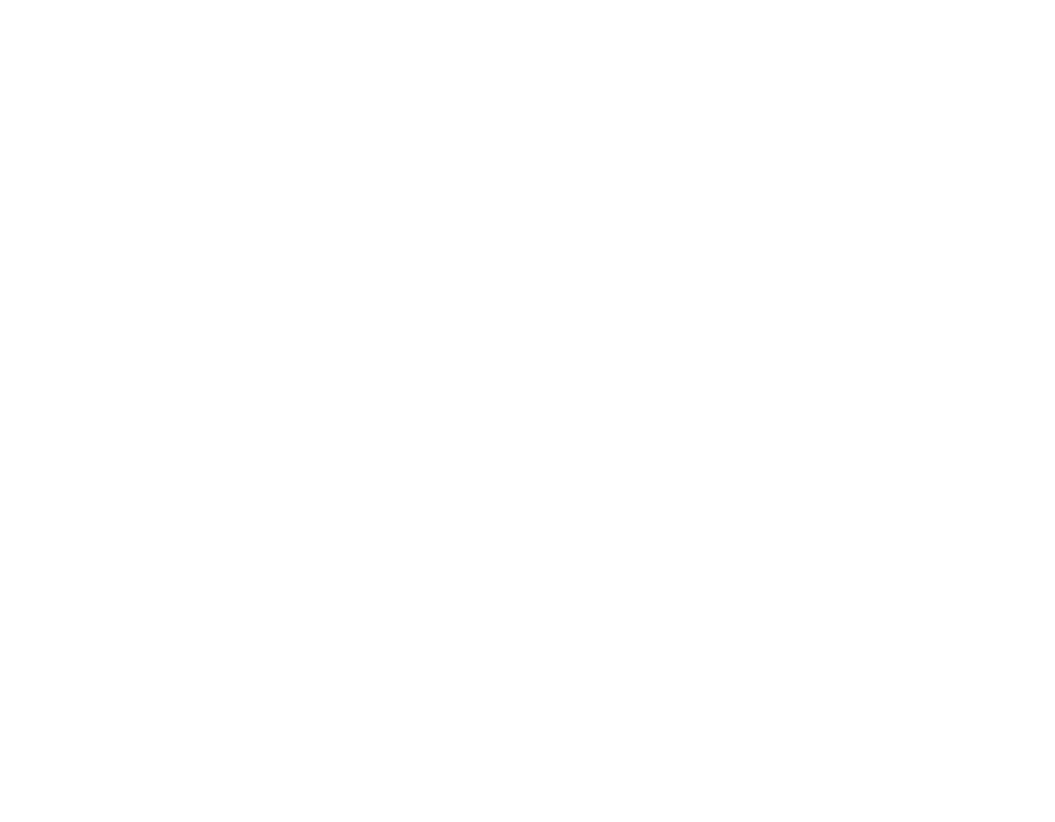
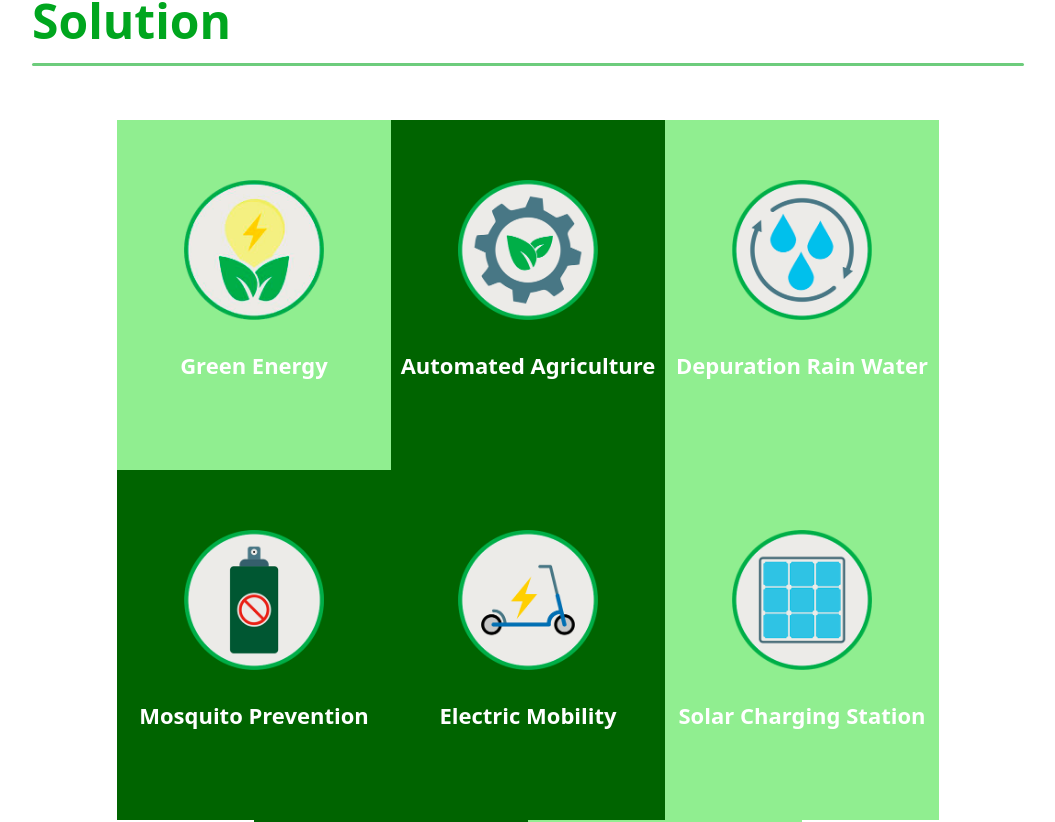
Before and after one commit to basilkhan1250/first-project, a React (Vite) app: page / in a window 1280 px wide. Shown: the part 1560-2382 px from the top of the page, without its empty margins (112-1167 px from the left). Before the commit the page ends 1548 px from the top, so only its background shows below. Built offline with nearby package versions, Linux system fonts and the light colour scheme.

Commit message:
workin on it

```diff
--- a/src/App.css
+++ b/src/App.css
@@ -127,12 +127,20 @@
     height: 6px;
 }
 
-
+.solution-container {
+    /* border: 1px solid black; */
+    margin: 150px 144px;
+}
 
 .Problems-container {
     margin: 150px 144px;
     /* border: 1px solid black; */
     height: 68vh;
+}
+
+.solution-heading {
+    color: #00a61e;
+    font-size: 48px;
 }
 
 .problem-heading {
@@ -164,3 +172,35 @@
     padding: 40px 120px 40px 70px;
     height: 410px;
 }
+
+.solution-box {
+    display: flex;
+    justify-content: center;
+    align-items: center;
+    flex-wrap: wrap;
+    padding: 54px 0px;
+}
+
+.img-div {
+    /* border: 1px solid black; */
+    width: 274px;
+    height: 350px;
+    display: flex;
+    flex-direction: column;
+    justify-content: center;
+    align-items: center;
+}
+
+.solution-img {
+    width: 140px;
+    height: auto;
+}
+
+.img-div p {
+    padding: 30px 0px;
+    font-weight: 900;
+    font-size: 22px;
+    color: white;
+    margin: 0;
+    text-align: center;
+}
--- a/src/App.jsx
+++ b/src/App.jsx
@@ -2,6 +2,7 @@
 import Navbar from "./components/Navbar";
 import Main from "./components/Main";
 import Problem from "./components/Problem";
+import Solution from "./components/Solution";
 
 function App() {
   return (
@@ -10,6 +11,7 @@
         <Navbar />
         <Main />
         <Problem />
+        <Solution />
       </div>
     </>
   )
--- /dev/null
+++ b/src/components/Solution.jsx
@@ -0,0 +1,94 @@
+import React from "react";
+import flower from "../assets/flower.png"
+import system from "../assets/system-leaf.png"
+import water from "../assets/recycle-water.png"
+import spray from "../assets/spray.png"
+import bike from "../assets/electric-bike.png"
+import panel from "../assets/solar-panel.png"
+import recycle from "../assets/recycle-shopper.png"
+import cleaning from "../assets/cleaning-water.png"
+
+
+
+
+const SolutionObj = [
+    {
+        names: "Green Energy",
+        img: flower,
+    },
+    {
+        names: "Automated  Agriculture",
+        img: system,
+    },
+    {
+        names: "Depuration Rain Water",
+        img: water,
+    },
+    {
+        names: "Mosquito Prevention",
+        img: spray,
+    },
+    {
+        names: "Electric Mobility",
+        img: bike,
+    },
+    {
+        names: "Solar Charging Station",
+        img: panel,
+    },
+    {
+        names: "Recycling Plastic",
+        img: recycle,
+    },
+    {
+        names: "Cleaning Ocean",
+        img: cleaning,
+    },
+]
+
+
+
+
+function Solution() {
+
+
+    return (
+        <>
+            <div className="solution-container">
+                <h1 className="solution-heading" id="Solutions">Solution</h1>
+                <hr />
+
+
+
+                <div className="solution-box">
+                    {SolutionObj.map((item, index) => {
+                        let bgColor;
+
+                        // Define pattern by index
+                        if (index === 0 || index === 2 || index === 5 || index === 7) {
+                            bgColor = 'lightgreen';
+                        } else {
+                            bgColor = 'darkgreen';
+                        }
+
+                        return (
+                            <div
+                                key={index}
+                                className="img-div"
+                                style={{ backgroundColor: bgColor }}
+                            >
+                                <img className="solution-img" src={item.img} alt={item.names} />
+                                <p>{item.names}</p>
+                            </div>
+                        );
+                    })}
+                </div>
+
+
+
+            </div>
+        </>
+    )
+}
+
+export default Solution;
```
